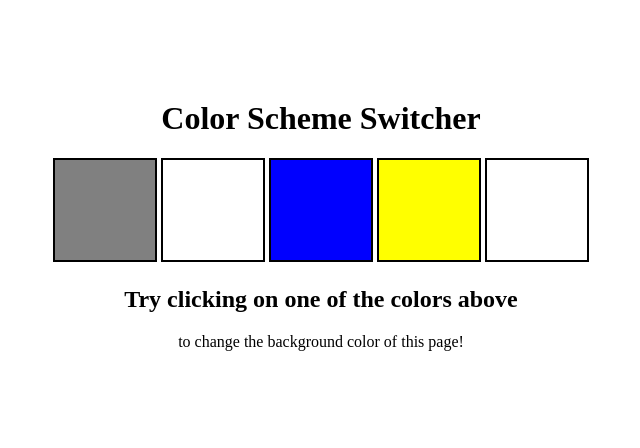
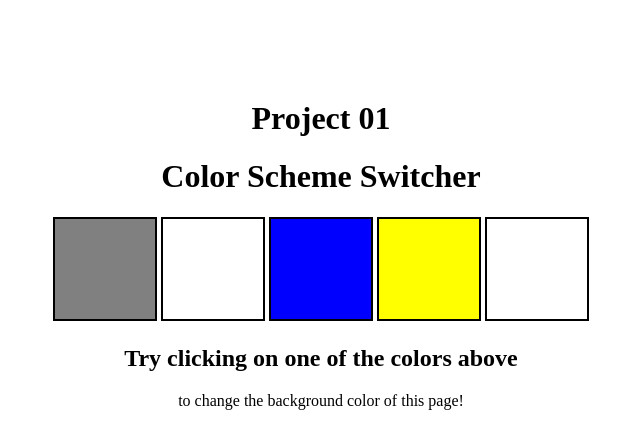
Before and after one commit to Balghari13/js-project-prac, a plain HTML site: page Js Projects/bgColor Changer DOM Prac/index.html in a window 1280 px wide. Shown: the whole page, without its empty margins (319-959 px from the left). Drawn offline with Linux system fonts and the light colour scheme.

Commit message:
Update index.html
update project01

```diff
--- a/Js Projects/bgColor Changer DOM Prac/index.html
+++ b/Js Projects/bgColor Changer DOM Prac/index.html
@@ -9,6 +9,7 @@
 </head>
 <body>
     <div class="canvas">
+        <h1>Project 01</h1>
         <h1>Color Scheme Switcher</h1>
         <span class="button" id="grey"></span>
         <span class="button" id="white"></span>
```
